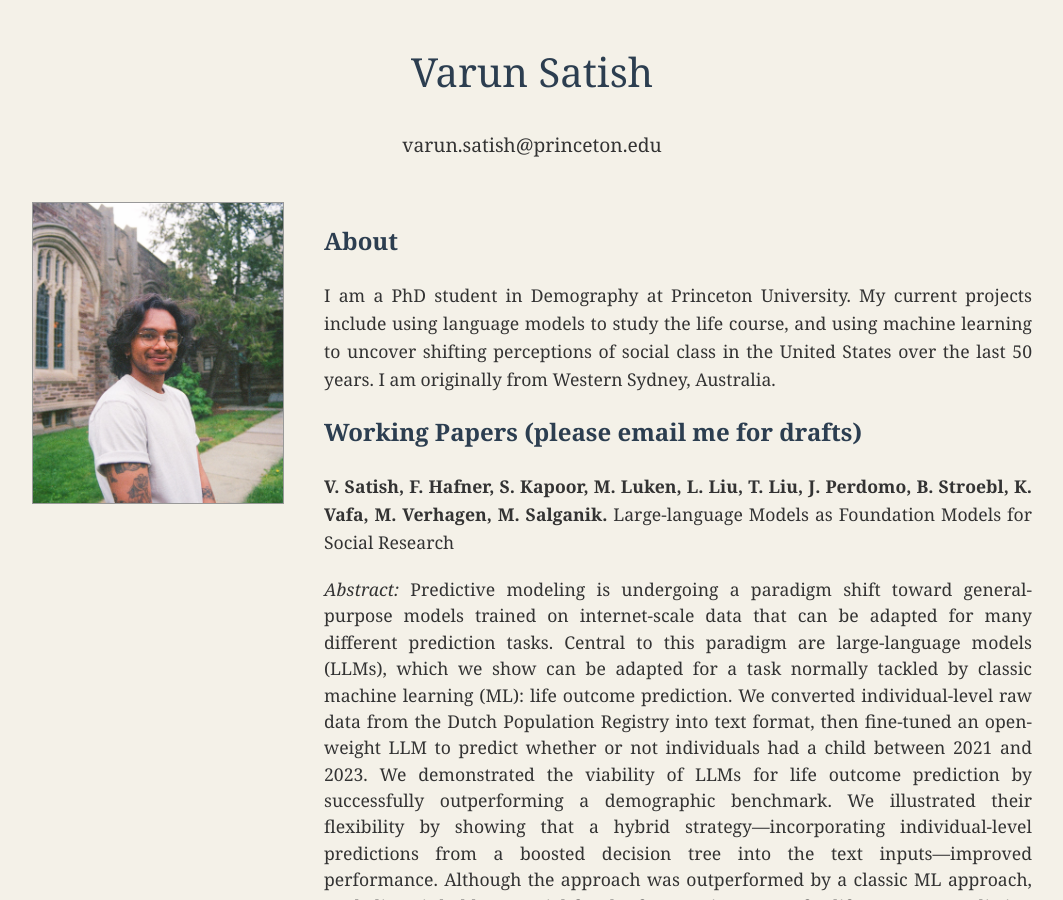
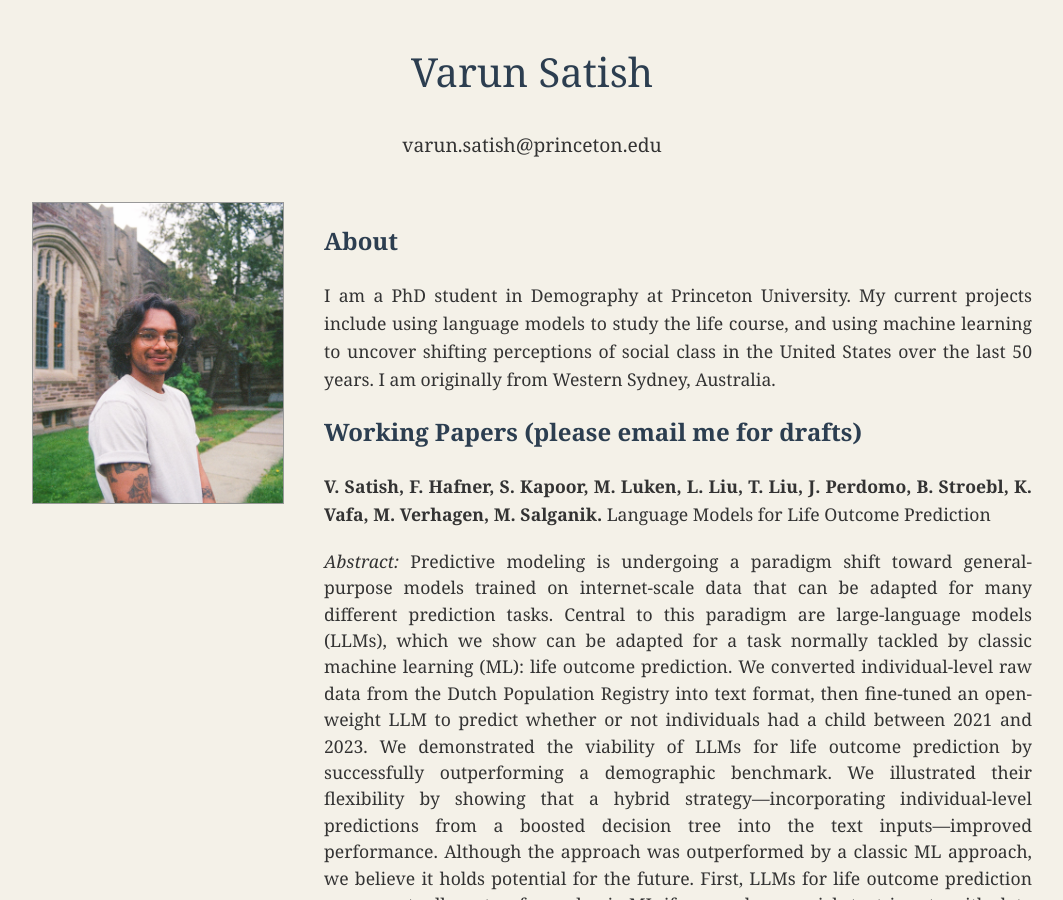
Before and after one commit to varunsatish/varunsatish.github.io, a Jekyll site: the page index.html, which Jekyll copies as it is, in a window 1280 px wide and 900 px high. Shown: the whole window, without its empty margins (108-1171 px from the left). Built offline with Jekyll 4.4.1, drawn with Linux system fonts in a browser that asks for light colours.

Commit message:
Update index.html

```diff
--- a/index.html
+++ b/index.html
@@ -137,7 +137,7 @@
                 <h2>Working Papers (please email me for drafts)</h2>
 
                 <div class="paper">
-                    <p><strong>V. Satish, F. Hafner, S. Kapoor, M. Luken, L. Liu, T. Liu, J. Perdomo, B. Stroebl, K. Vafa, M. Verhagen, M. Salganik.</strong> Large-language Models as Foundation Models for Social Research</p>
+                    <p><strong>V. Satish, F. Hafner, S. Kapoor, M. Luken, L. Liu, T. Liu, J. Perdomo, B. Stroebl, K. Vafa, M. Verhagen, M. Salganik.</strong> Language Models for Life Outcome Prediction</p>
                     <p class="abstract"><em>Abstract:</em> Predictive modeling is undergoing a paradigm shift toward general-purpose models trained on internet-scale data that can be adapted for many different prediction tasks. Central to this paradigm are large-language models (LLMs), which we show can be adapted for a task normally tackled by classic machine learning (ML): life outcome prediction. We converted individual-level raw data from the Dutch Population Registry into text format, then fine-tuned an open-weight LLM to predict whether or not individuals had a child between 2021 and 2023. We demonstrated the viability of LLMs for life outcome prediction by successfully outperforming a demographic benchmark. We illustrated their flexibility by showing that a hybrid strategy—incorporating individual-level predictions from a boosted decision tree into the text inputs—improved performance. Although the approach was outperformed by a classic ML approach, we believe it holds potential for the future. First, LLMs for life outcome prediction may eventually outperform classic ML if researchers enrich text inputs with data from more domains or through external improvements in open-weight LLMs. Second, this approach naturally supports functionalities that enable fundamentally different research opportunities than classical ML, such as generating plausible continuations of unseen life courses and representation learning. </p>
                 </div>
 
```
